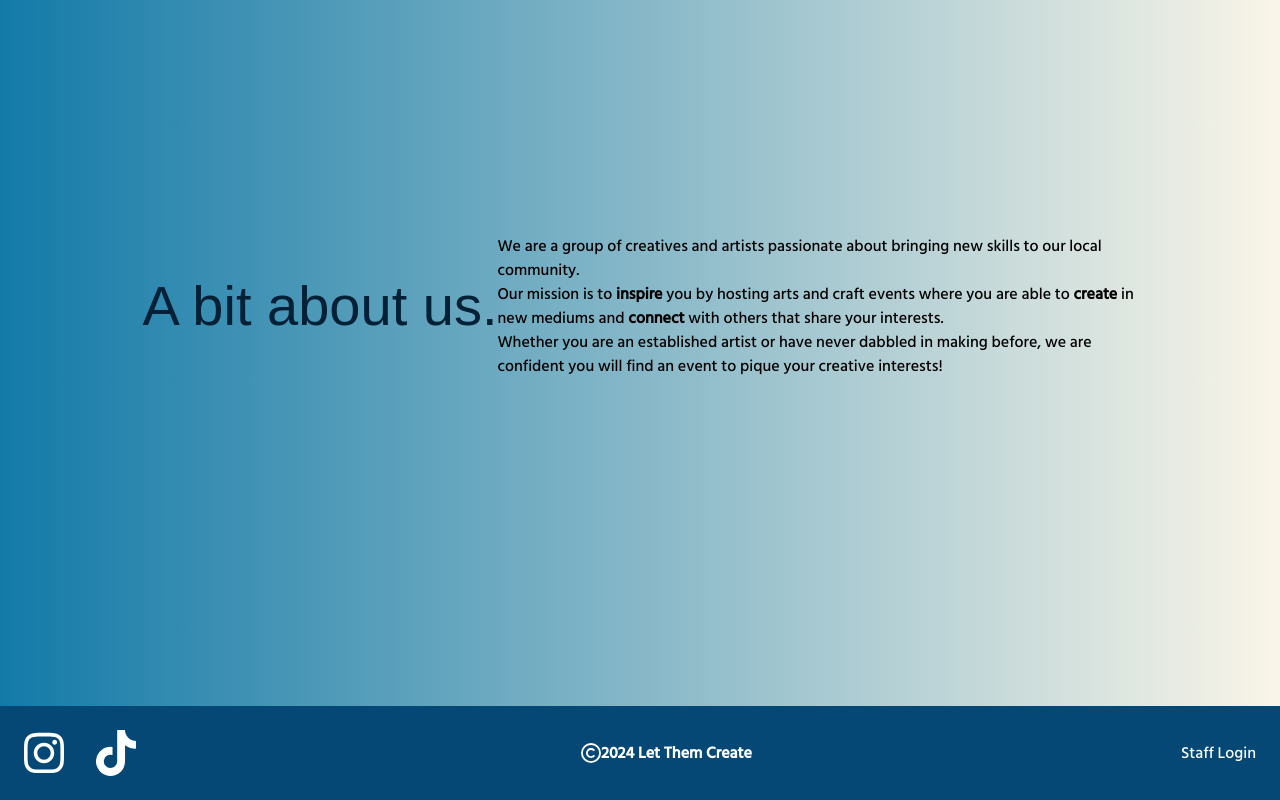
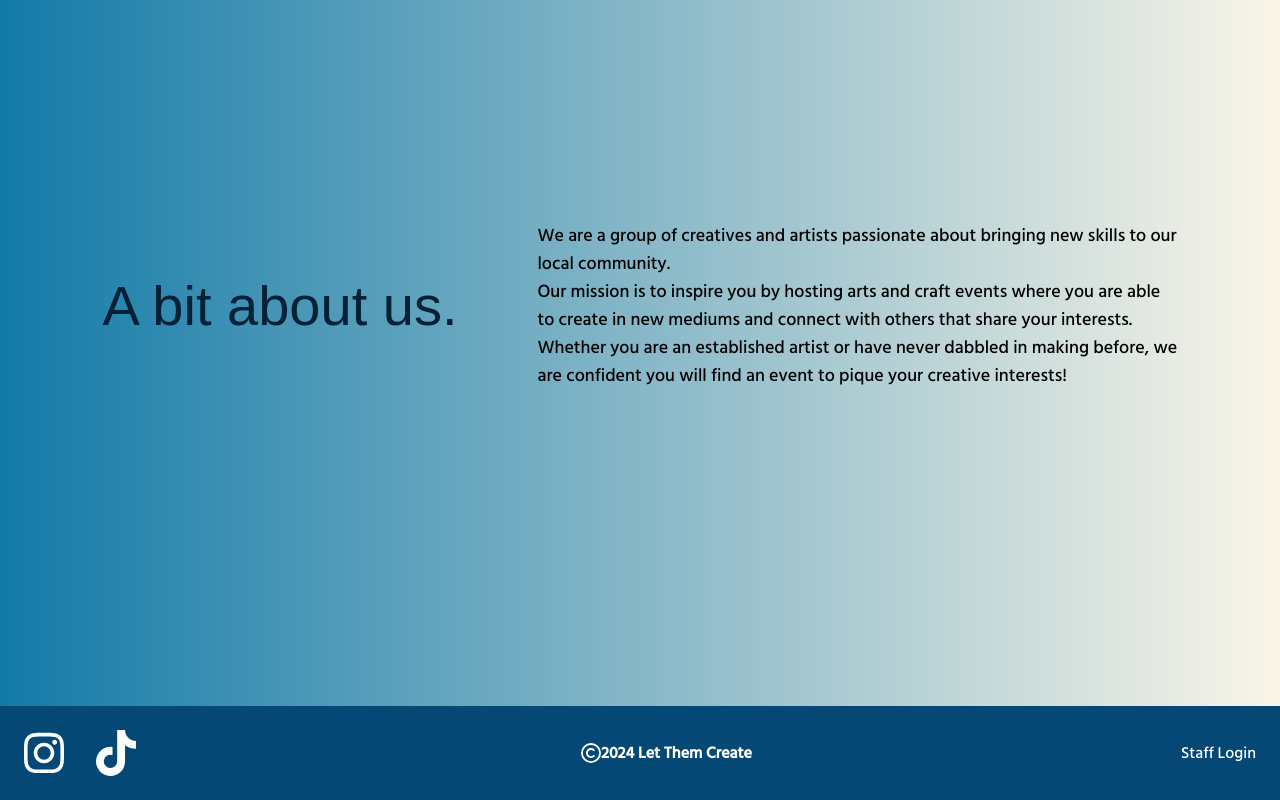
Before and after one commit to alehow84/let-them-create, a Next.js app in the folder ltc/: page / in a window 1280 px wide. Shown: the part 894-1694 px from the top of the page. Built offline with nearby package versions, Linux system fonts and the light colour scheme; a web font is replaced by a local one.

Commit message:
Add progress on second half of Homepage, text-size and text-decoration not working as expected

```diff
--- a/ltc/src/app/page.tsx
+++ b/ltc/src/app/page.tsx
@@ -25,6 +25,7 @@ export default function Home() {
                 alt="Let Them Create"
                 height={550}
                 width={550}
+                priority
               />
             </div>
             <div className="ml-16 hover:cursor-default">
@@ -38,8 +39,10 @@ export default function Home() {
       <div className="bg-gradient-to-r from-blue to-neutral h-screen">
         <div className="min-h-screen flex justify-center items-center">
           <section className="flex justify-center items-center">
-            <div className={Playpen.className}>
-              <Typing text="A bit about us." />
+            <div className="mr-20 hover:cursor-default">
+              <div className={Playpen.className}>
+                <Typing text="A bit about us." />
+              </div>
             </div>
             <div className="w-1/2">
               <AboutUs />
--- a/ltc/src/static/AboutUs.tsx
+++ b/ltc/src/static/AboutUs.tsx
@@ -1,25 +1,26 @@
 export default function AboutUs() {
   return (
     <>
-      <p className="text-2xl m-6">
+      <div className="text-lg">
+        <p className="m-6">
           We are a group of creatives and artists passionate about bringing new
           skills to our local community.
         </p>
-      <p className="text-2xl m-6">
+        <p className="m-6">
           {" "}
           Our mission is to{" "}
-        <strong className="underline decoration-wavy">inspire</strong> you by
+          <span className="underline decoration-wavy">inspire</span> you by
           hosting arts and craft events where you are able to{" "}
-        <strong className="underline decoration-wavy">create</strong> in new
-        mediums and{" "}
-        <strong className="underline decoration-wavy">connect</strong> with
-        others that share your interests.
+          <span className="underline decoration-wavy">create</span> in new
+          mediums and <span className="underline decoration-wavy">connect</span>{" "}
+          with others that share your interests.
         </p>
-      <p className="text-2xl m-6">
+        <p className="m-6">
           Whether you are an established artist or have never dabbled in making
           before, we are confident you will find an event to pique your creative
           interests!
         </p>
+      </div>
     </>
   );
 }
--- a/ltc/tailwind.config.ts
+++ b/ltc/tailwind.config.ts
@@ -26,6 +26,7 @@ const config: Config = {
       fontFamily: {
         custom: ["Aloja", "sans-serif"],
       },
+      textDecorationStyle: ["wavy"],
     },
   },
   plugins: [],
```
Lines whose indentation alone changed are shown as unchanged.
